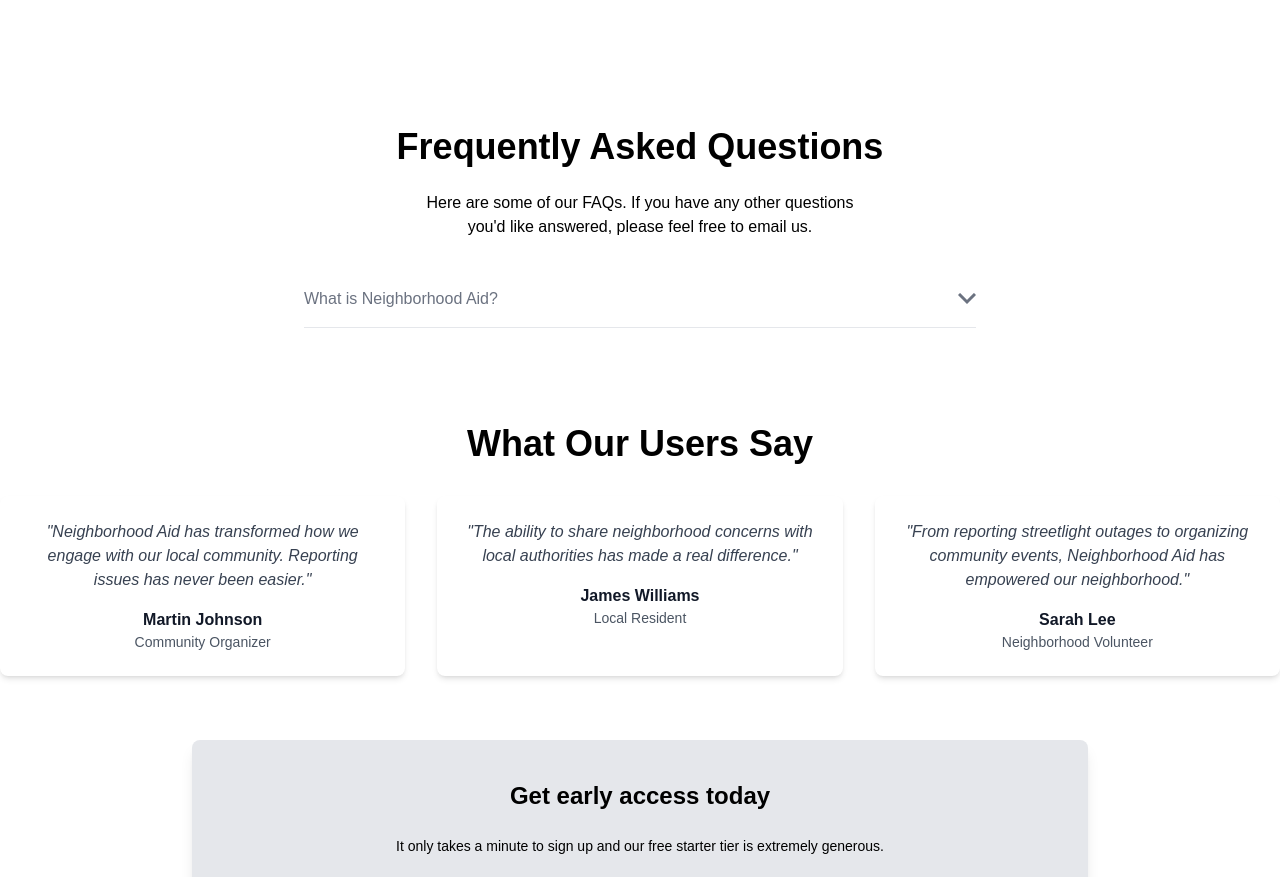
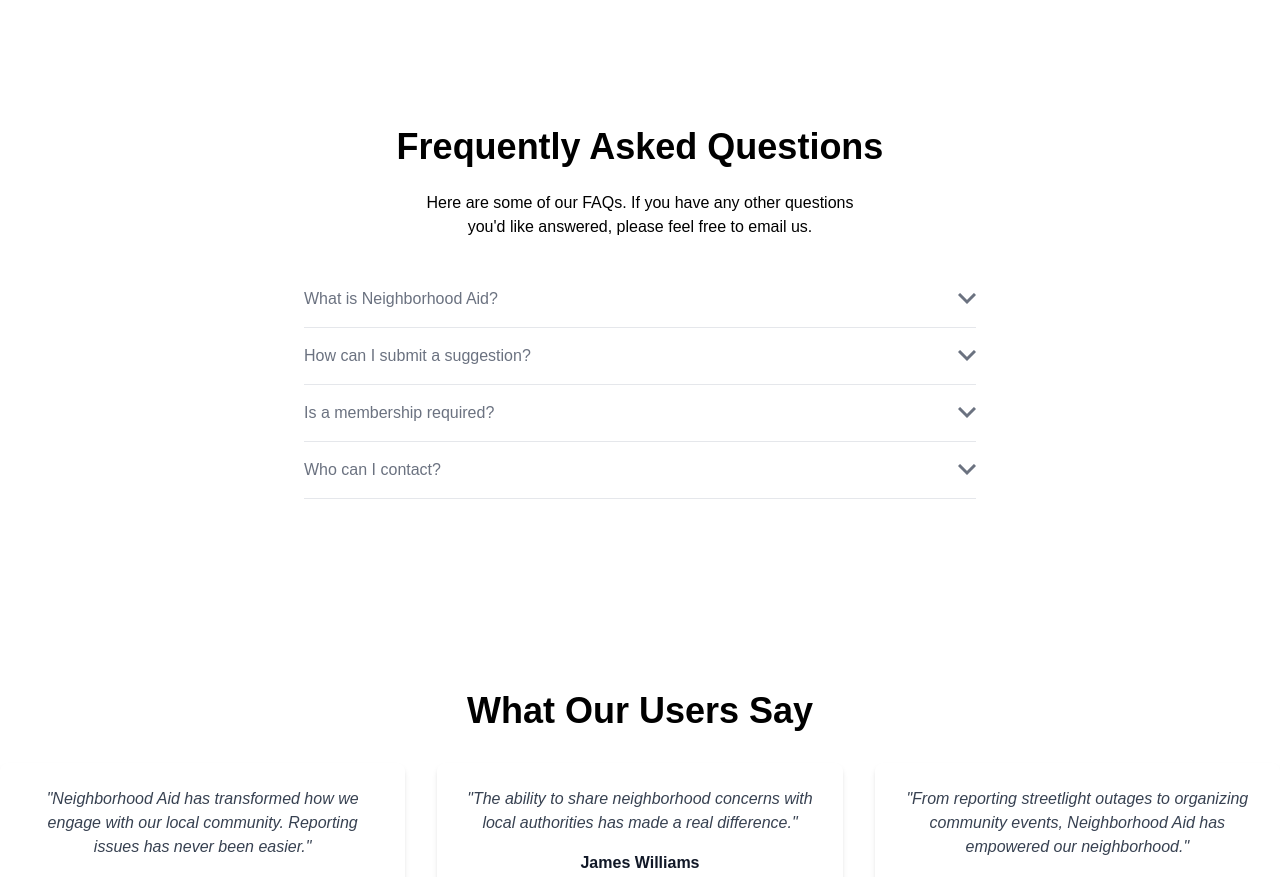
Before and after one commit to mirasoldavila13/NeighborhoodAid, a React (Vite) app in the folder client/: page / in a window 1280 px wide. Shown: the part 1760-2637 px from the top of the page. Built offline with nearby package versions, Linux system fonts and the light colour scheme.

Commit message:
Add all questions and functionality to FAQ section

```diff
--- a/client/src/components/FAQ.tsx
+++ b/client/src/components/FAQ.tsx
@@ -1,8 +1,16 @@
-import React from "react";
+import React, { useState } from "react";
 
 const FAQ = () => {
+  const [activeIndex, setActiveIndex] = useState<number | null>(null);
+
+  const toggleFAQ = (index: number) => {
+    setActiveIndex(activeIndex === index ? null : index);
+  };
+
   return (
-    <section id="faq" className="container mx-auto">
+    <section id="faq">
+      <div className="container mx-auto">
+        {/* FAQ Heading */}
         <h2 className="mb-6 text-3xl font-semibold text-center md:text-4xl">
           Frequently Asked Questions
         </h2>
@@ -10,15 +18,34 @@ const FAQ = () => {
           Here are some of our FAQs. If you have any other questions you'd like
           answered, please feel free to email us.
         </p>
+      </div>
 
+      {/* FAQ Accordion */}
+      <section id="faq-accordion">
+        {/* Main Container */}
+        <div className="container mx-auto px-6 mb-32">
+          {/* Accordion Container */}
           <div className="max-w-2xl m-8 mx-auto overflow-hidden">
-        <div className="py-1 border-b outline-none group" tabIndex={1}>
-          <div className="flex items-center justify-between py-3 text-gray-500 cursor-pointer group ease">
-            <div className="transition group-hover:text-red-500">
+            {/* Tab 1 */}
+            <div
+              className="py-1 border-b outline-none group"
+              tabIndex={1}
+              onClick={() => toggleFAQ(1)}
+            >
+              <div className="flex items-center justify-between py-3 text-gray-500 transition duration-500 cursor-pointer ease">
+                <div
+                  className={`transition duration-500 ease ${activeIndex === 1 ? "text-red-500" : ""}`}
+                >
                   What is Neighborhood Aid?
                 </div>
-            <div className="transition group-focus:-rotate-180 group-focus:text-red-500">
-              <svg xmlns="http://www.w3.org/2000/svg" width="18" height="12">
+                <div
+                  className={`transition duration-500 ease ${activeIndex === 1 ? "-rotate-180 text-red-500" : ""}`}
+                >
+                  <svg
+                    xmlns="http://www.w3.org/2000/svg"
+                    width="18"
+                    height="12"
+                  >
                     <path
                       fill="none"
                       stroke="currentColor"
@@ -28,17 +55,140 @@ const FAQ = () => {
                   </svg>
                 </div>
               </div>
-          <div className="overflow-hidden group-focus:max-h-screen max-h-0 transition ease">
+              <div
+                className={`overflow-hidden transition duration-500 ${activeIndex === 1 ? "max-h-screen" : "max-h-0"}`}
+              >
                 <p className="py-2 text-justify text-gray-400">
-              Neighborhood Aid is a platform designed to help communities report
-              local issues, track the progress of those reports, and engage with
-              their neighbors to create safer and stronger communities.
+                  Neighborhood Aid is a platform designed to help communities
+                  report local issues, track the progress of those reports, and
+                  engage with their neighbors to create safer and stronger
+                  communities.
                 </p>
               </div>
             </div>
 
-        {/* Repeat for other FAQ questions */}
+            {/* Tab 2 */}
+            <div
+              className="py-1 border-b outline-none group"
+              tabIndex={2}
+              onClick={() => toggleFAQ(2)}
+            >
+              <div className="flex items-center justify-between py-3 text-gray-500 transition duration-500 cursor-pointer ease">
+                <div
+                  className={`transition duration-500 ease ${activeIndex === 2 ? "text-red-500" : ""}`}
+                >
+                  How can I submit a suggestion?
                 </div>
+                <div
+                  className={`transition duration-500 ease ${activeIndex === 2 ? "-rotate-180 text-red-500" : ""}`}
+                >
+                  <svg
+                    xmlns="http://www.w3.org/2000/svg"
+                    width="18"
+                    height="12"
+                  >
+                    <path
+                      fill="none"
+                      stroke="currentColor"
+                      strokeWidth="3"
+                      d="M1 1l8 8 8-8"
+                    />
+                  </svg>
+                </div>
+              </div>
+              <div
+                className={`overflow-hidden transition duration-500 ${activeIndex === 2 ? "max-h-screen" : "max-h-0"}`}
+              >
+                <p className="py-2 text-justify text-gray-400">
+                  Submitting a suggestion is easy! Simply navigate to the
+                  'Submit a Suggestion' section of the platform. Fill out the
+                  form with your idea or feedback, and our team will review it.
+                </p>
+              </div>
+            </div>
+
+            {/* Tab 3 */}
+            <div
+              className="py-1 border-b outline-none group"
+              tabIndex={3}
+              onClick={() => toggleFAQ(3)}
+            >
+              <div className="flex items-center justify-between py-3 text-gray-500 transition duration-500 cursor-pointer ease">
+                <div
+                  className={`transition duration-500 ease ${activeIndex === 3 ? "text-red-500" : ""}`}
+                >
+                  Is a membership required?
+                </div>
+                <div
+                  className={`transition duration-500 ease ${activeIndex === 3 ? "-rotate-180 text-red-500" : ""}`}
+                >
+                  <svg
+                    xmlns="http://www.w3.org/2000/svg"
+                    width="18"
+                    height="12"
+                  >
+                    <path
+                      fill="none"
+                      stroke="currentColor"
+                      strokeWidth="3"
+                      d="M1 1l8 8 8-8"
+                    />
+                  </svg>
+                </div>
+              </div>
+              <div
+                className={`overflow-hidden transition duration-500 ${activeIndex === 3 ? "max-h-screen" : "max-h-0"}`}
+              >
+                <p className="py-2 text-justify text-gray-400">
+                  Signing up to Neighborhood Aid is completely free. However,
+                  access to certain premium features may require a paid
+                  membership.
+                </p>
+              </div>
+            </div>
+
+            {/* Tab 4 */}
+            <div
+              className="py-1 border-b outline-none group"
+              tabIndex={4}
+              onClick={() => toggleFAQ(4)}
+            >
+              <div className="flex items-center justify-between py-3 text-gray-500 transition duration-500 cursor-pointer ease">
+                <div
+                  className={`transition duration-500 ease ${activeIndex === 4 ? "text-red-500" : ""}`}
+                >
+                  Who can I contact?
+                </div>
+                <div
+                  className={`transition duration-500 ease ${activeIndex === 4 ? "-rotate-180 text-red-500" : ""}`}
+                >
+                  <svg
+                    xmlns="http://www.w3.org/2000/svg"
+                    width="18"
+                    height="12"
+                  >
+                    <path
+                      fill="none"
+                      stroke="currentColor"
+                      strokeWidth="3"
+                      d="M1 1l8 8 8-8"
+                    />
+                  </svg>
+                </div>
+              </div>
+              <div
+                className={`overflow-hidden transition duration-500 ${activeIndex === 4 ? "max-h-screen" : "max-h-0"}`}
+              >
+                <p className="py-2 text-justify text-gray-400">
+                  If you need assistance or have any questions, you can reach
+                  out to our support team via the 'Contact Us' section of the
+                  website.
+                </p>
+              </div>
+            </div>
+          </div>
+        </div>
+      </section>
     </section>
   );
 };
```
Lines whose indentation alone changed are shown as unchanged.
